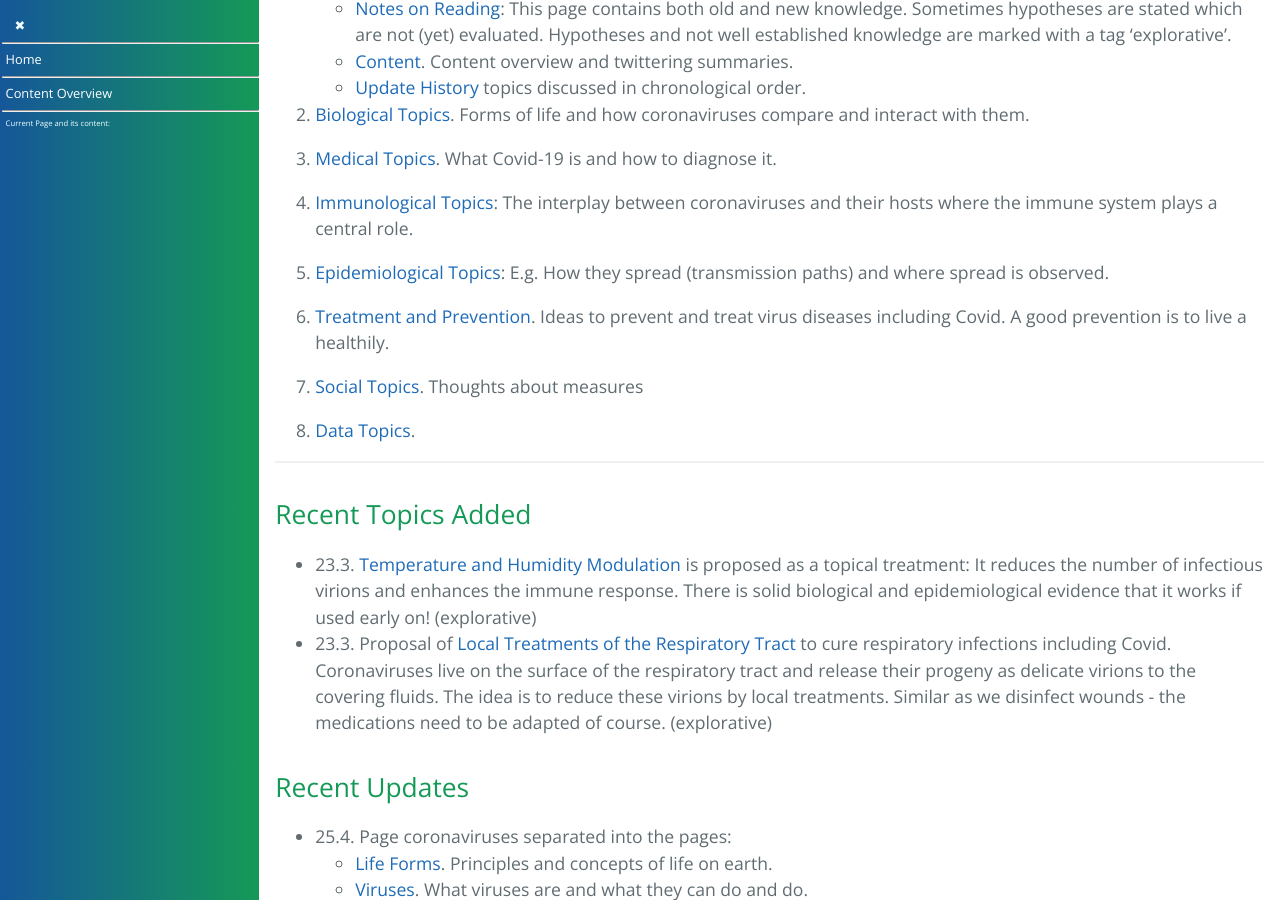
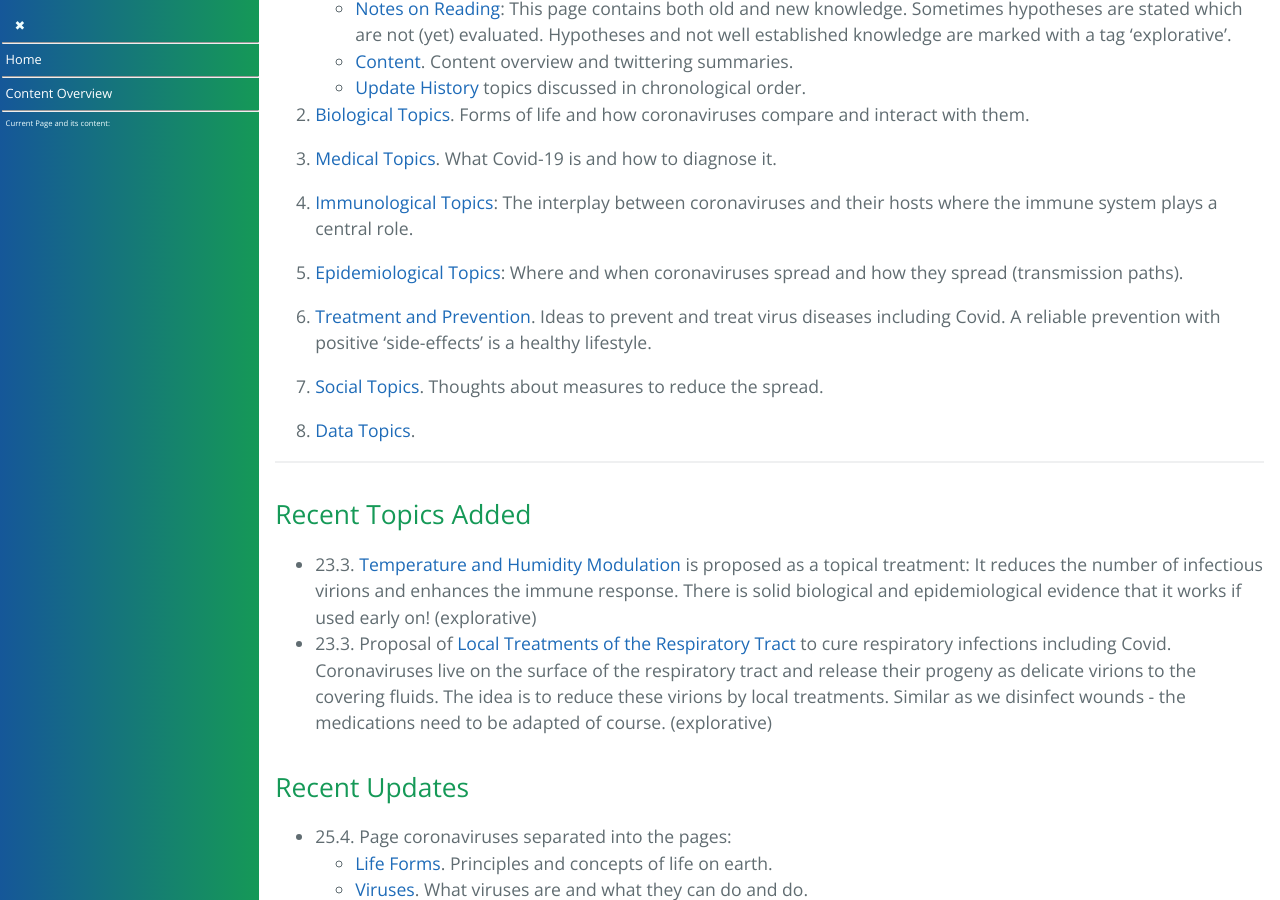
Before and after one commit to forestgrape/coronavirus, a Jekyll site: the page built from index.md, in a window 1280 px wide and 900 px high, scrolled down 550 px. Built offline with Jekyll 4.4.1, drawn with Linux system fonts in a browser that asks for light colours; our own code applies the rules of GitHub Pages for plain Markdown files; some of the changed text lies outside the part shown.

Commit message:
formulations

```diff
--- a/index.md
+++ b/index.md
@@ -24,11 +24,11 @@
 
 4. [Immunological Topics](#immunological-topics): The interplay between coronaviruses and their hosts where the immune system plays a central role.
 
-5. [Epidemiological Topics](#epidemiological-topics): E.g. How they spread (transmission paths) and where spread is observed.
+5. [Epidemiological Topics](#epidemiological-topics): Where and when coronaviruses spread and how they spread (transmission paths).
 
-6. [Treatment and Prevention](#treatment-and-prevention). Ideas to prevent and treat virus diseases including Covid. A good prevention is to live a healthily.
+6. [Treatment and Prevention](#treatment-and-prevention). Ideas to prevent and treat virus diseases including Covid. A reliable prevention with positive 'side-effects' is a healthy lifestyle.
 
-7. [Social Topics](#social-topics). Thoughts about measures
+7. [Social Topics](#social-topics). Thoughts about measures to reduce the spread.
 
 8. [Data Topics](#data-topics).
 
@@ -161,15 +161,12 @@
     About testing, monitoring, gathering and publishing data.
 
 
-
-
 ---
 
-
-
-## Ideas to Explore
-
-* Backtracing Sars-CoV-1/2: on the page [Hypotheses about Nidovirales](2_biological/hosts_of_nidovirales.md).
+## Explorative Chapters
+* [Modifying Temperature and Humidity](./6_prevention_and_treatment/temperature_modulation.md)
+* [Topical Treatments for Respiratory Infections](./6_prevention_and_treatment/topical_treatment.md)
+* Backtracing Sars-CoV-1/2: on the page [Hosts of Nidovirales](2_biological/hosts_of_nidovirales.md).
 * [Infection Tropism and Disease Patterns](3_medical/coronavirus_disease_patterns.md)
 * [Bovine Farming and Covid](5_epidemiological/covid_and_bovine_farming.md)
 * [Early On Prevent Mucus Accumulations](6_prevention_and_treatment/increasing_the_mucus_flow.md)
```
